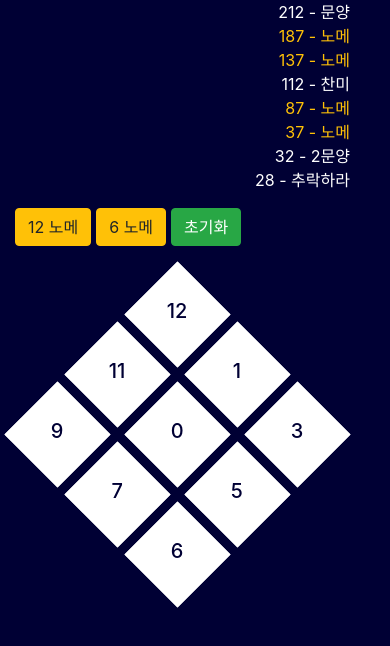
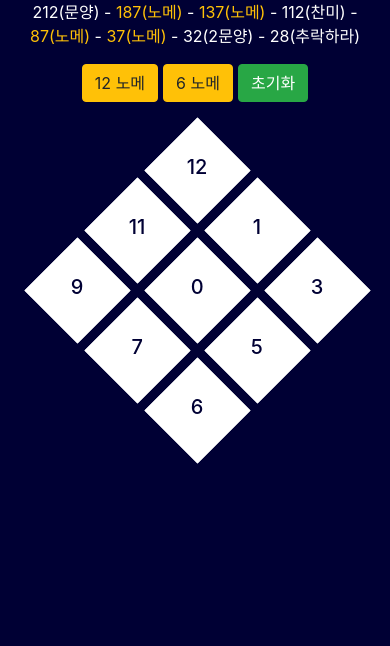
Before and after one commit to bluekite17/loa-m-timer, a plain HTML site: page index.html in a window 390 px wide. Drawn offline with nearby package versions, Linux system fonts and the light colour scheme.

Commit message:
Update index.html

```diff
--- a/index.html
+++ b/index.html
@@ -55,15 +55,9 @@
         #y12, #y6 {
             margin-right: 10px;
         }
-
-        .gimmick-info {
-            margin-top: -30px;
-            margin-bottom: -200px
-        }
-
         @media (max-width: 600px) {
             .cover {
-                width: 350px;
+                width: 350px; margin-left: auto; margin-right: auto;
             }
 
             .grid-box{
@@ -100,16 +94,11 @@
             .cell > div { transform: rotate(-45deg); }
 
             .btn-box {
-                margin-left: 15px;
+                 display: table; margin-left: auto; margin-right: auto;
             }
 
             #y12, #y6 {
                 margin-right: 5px;
-            }
-
-            .gimmick-info {
-                margin-top: 0;
-                margin-bottom: 0
             }
         }
     </style>
@@ -186,15 +175,9 @@
 </head>
 <body>
 <div class="cover">
-    <div class="text-right gimmick-info">
-        212 - 문양<br/>
-        <span class="text-warning">187 - 노메</span><br/>
-        <span class="text-warning">137 - 노메</span><br/>
-        112 - 찬미<br/>
-        <span class="text-warning">87 - 노메</span><br/>
-        <span class="text-warning">37 - 노메</span><br/>
-        32 - 2문양<br/>
-        28 - 추락하라<br/>
+    <div class="gimmick-info">
+        212(문양) - <span class="text-warning">187(노메)</span> - <span class="text-warning">137(노메)</span> - 112(찬미) - <span class="text-warning">87(노메)</span> - <span class="text-warning">37(노메)</span> - 32(2문양)
+        - 28(추락하라)<br/>
     </div>
     <div class="row mt-3 btn-box">
         <button type="button" class="btn btn-warning" id="y12">12 노메</button>
```
